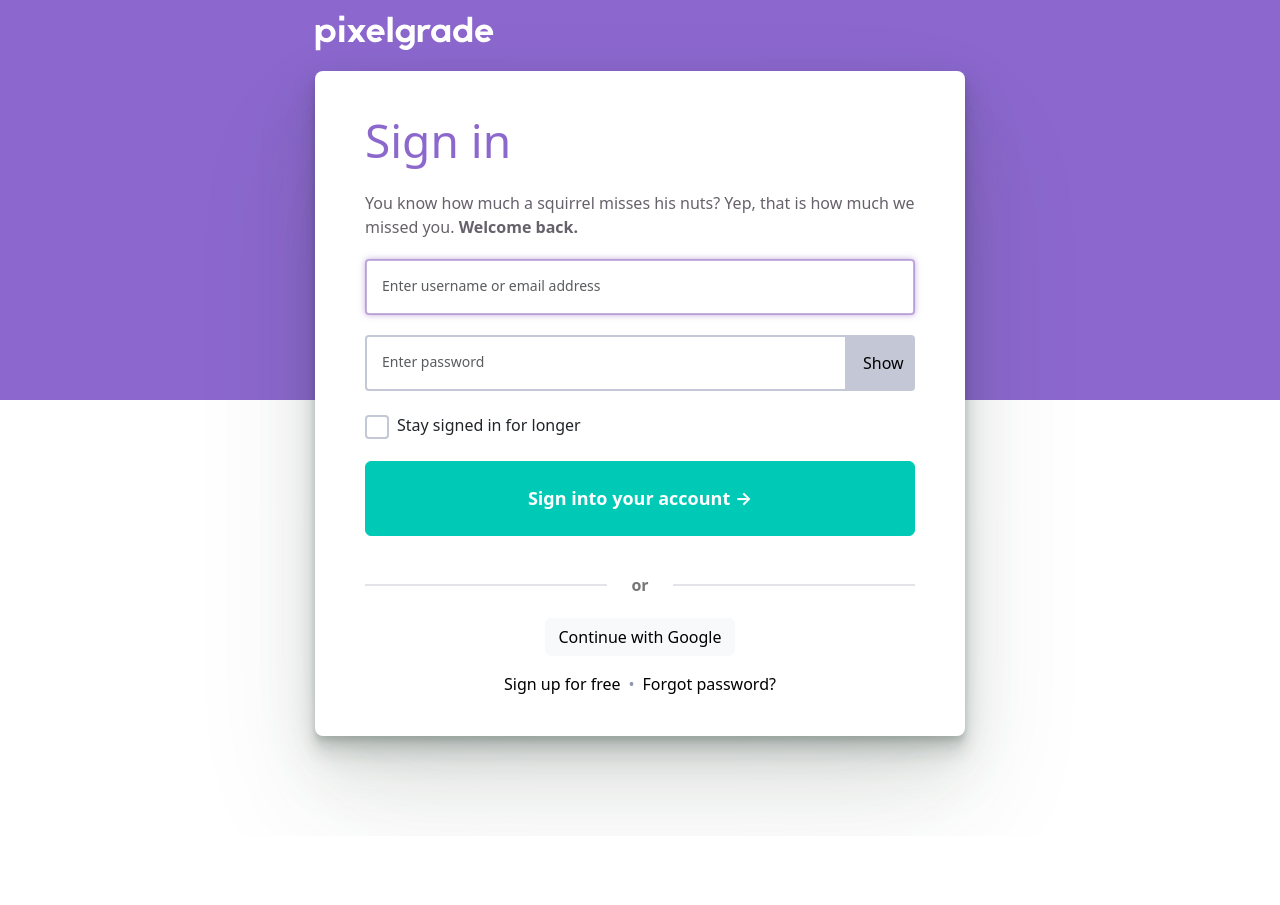
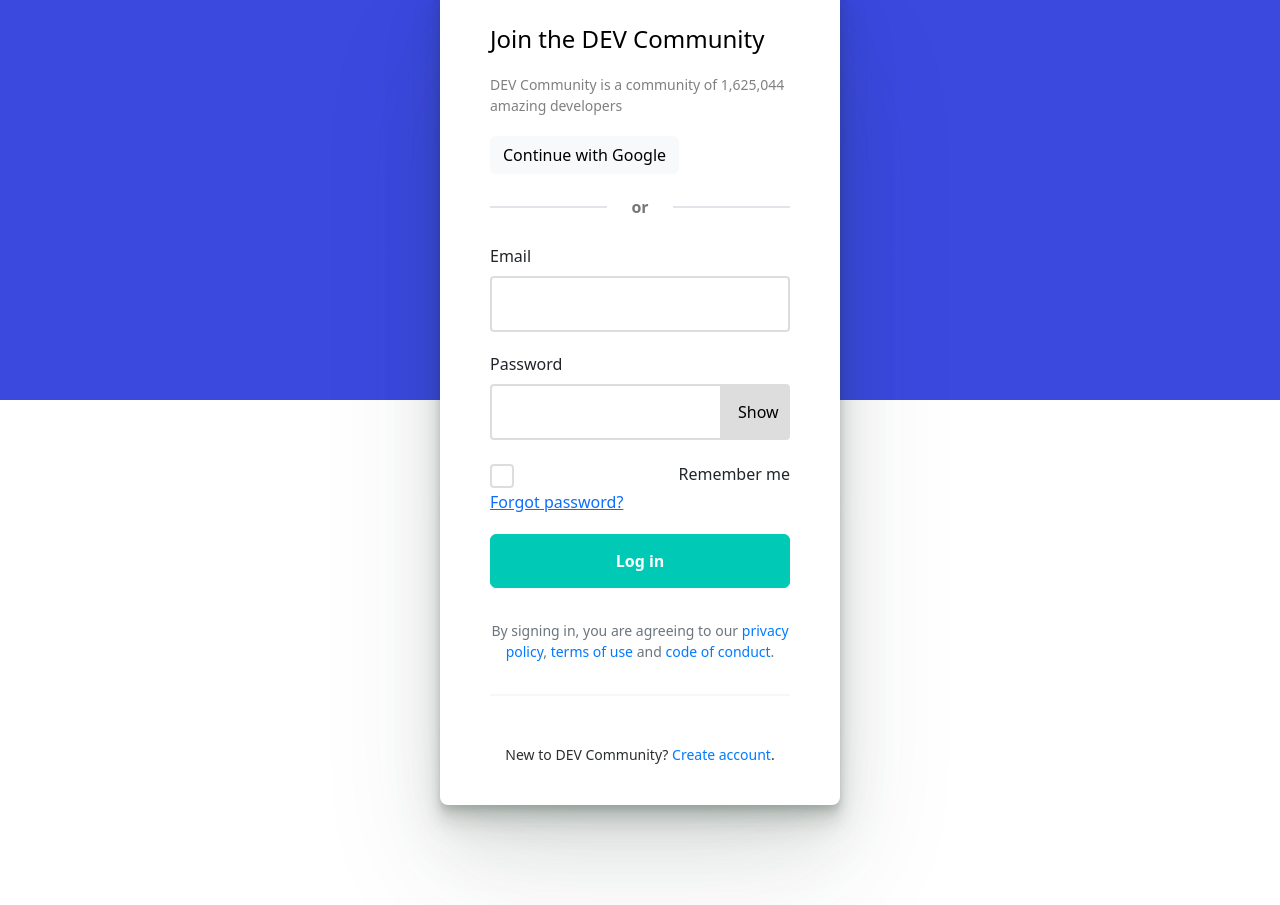
Before and after one commit to its-hmtu/mern-web-blog, a React (Vite) app in the folder client/: page /signin in a window 1280 px wide. Before the commit the page ends 836 px from the top, so only its background shows below. Built offline with nearby package versions, Linux system fonts and the light colour scheme.

Commit message:
Update UI dang nhap

```diff
--- a/client/src/assets/styles/pages/SignInPage/index.scss
+++ b/client/src/assets/styles/pages/SignInPage/index.scss
@@ -23,12 +23,12 @@
   left: calc(50% - 50vw);
   right: calc(50% - 50vw);
   bottom: 0;
-  background: linear-gradient(to bottom, $purple-400 50%, #fff 50%);
+  background: linear-gradient(to bottom, #3b49df 50%, #fff 50%);
   z-index: -1;
 }
 
 .sign-in-container {
-  width: 650px;
+  width: 400px;
   max-width: 100%;
   margin: 0 auto;
   padding: 40px 0 100px;
@@ -36,11 +36,6 @@
   &-inner {
     background: #fff;
     border-radius: 8px;
-    -webkit-box-shadow: 0 4px 4px 0 rgba(42, 54, 52, 0.1),
-      0 8px 8px 0 rgba(42, 54, 52, 0.1), 0 16px 16px 0 rgba(42, 54, 52, 0.1),
-      0 16px 32px 0 rgba(42, 54, 52, 0.1), 0 32px 64px 0 rgba(42, 54, 52, 0.1),
-      0 64px 128px 0 rgba(42, 54, 52, 0.1);
-
     box-shadow: 0 4px 4px 0 rgba(42, 54, 52, 0.1),
       0 8px 8px 0 rgba(42, 54, 52, 0.1), 0 16px 16px 0 rgba(42, 54, 52, 0.1),
       0 16px 32px 0 rgba(42, 54, 52, 0.1), 0 32px 64px 0 rgba(42, 54, 52, 0.1),
@@ -50,9 +45,9 @@
   }
 }
 
-.logo-wrapper {
-  margin: 0 auto 20px;
-}
+// .logo-wrapper {
+//   margin: 0 auto 20px;
+// }
 
 .sign-in-box {
   & > * + * {
@@ -60,14 +55,42 @@
   }
 
   h1 {
-    font-size: 46px;
+    font-size: 24px;
     line-height: 1.3;
     margin: 0;
-    color: $purple-400;
+    color: black;
   }
 
   p {
-    color: $gray-400;
+    color: gray;
+    font-size: 14px;
+  }
+
+  .separator-top {
+    display: flex;
+    align-items: center;
+    text-align: center;
+    margin: 1rem 0;
+
+    hr {
+      flex: 1;
+      border: none;
+      border-top: 2px solid $gray-200;
+    }
+
+    .left-line {
+      margin-right: 8px;
+    }
+
+    .right-line {
+      margin-left: 8px;
+    }
+
+    span {
+      padding: 0 16px;
+      color: #777;
+      font-weight: bold;
+    }
   }
 
   form {
@@ -81,57 +104,68 @@
       padding: 14px 15px;
       border-radius: 4px;
       outline: 0;
-      border: 2px solid $gray-100;
+      border: 2px solid #ddd;
 
-      &::placeholder {
-        position: absolute;
-        top: 5px;
-        transform: translateY(55%);
+      // &::placeholder {
+      //   position: absolute;
+      //   top: 5px;
+      //   transform: translateY(55%);
 
-        font-size: 14px;
-        transition: all 0.3s ease-in-out;
-      }
+      //   font-size: 14px;
+      //   transition: all 0.3s ease-in-out;
+      // }
 
       &:hover {
-        border-color: $gray-200;
+        border-color: #ccc;
       }
 
       &:focus {
-        border-color: $purple-shadow;
-        box-shadow: 0 0 6px $purple-shadow;
-        -webkit-box-shadow: 0 0 6px $purple-shadow;
+        border-color: #3b49df;
+        box-shadow: 0 0 6px #3b49df;
+        // -webkit-box-shadow: 0 0 6px $purple-shadow;
 
-        &::placeholder {
-          color: $purple-400;
-          font-size: 13px;
-          position: absolute;
-          top: -10px;
-        }
+        // &::placeholder {
+        //   color: $purple-400;
+        //   font-size: 13px;
+        //   position: absolute;
+        //   top: -10px;
+        // }
       }
     }
 
     .form-check {
       display: flex;
+      justify-content: space-between;
       align-items: center;
-      gap: 8px;
+      // gap: 8px;
 
       input[type="checkbox"] {
         width: 24px;
         height: 24px;
-        border: 2px solid $gray-100;
+        border: 2px solid #ddd;
         transition: border-color 0.3s ease-in-out;
 
-        &:focus {
-          border-color: $purple-shadow;
-          box-shadow: 0 0 6px $purple-shadow;
-          -webkit-box-shadow: 0 0 6px $purple-shadow;
+        &:hover {
+          border-color: #ccc;
+          box-shadow: 0 0 6px #ccc;
+          // -webkit-box-shadow: 0 0 6px $purple-shadow;
         }
 
         &:checked {
-          background-color: $purple-500;
-          border-color: $purple-500;
+          background-color: #3b49df;
+          border-color: #3b49df;
           box-shadow: none;
-          -webkit-box-shadow: none;
+          // -webkit-box-shadow: none;
+        }
+      }
+      .text-end {
+        font-size: 0.875rem;
+        color: #007bff;
+        text-decoration: none;
+
+        &:hover {
+          text-decoration: underline;
+          color: #0056b3;
         }
       }
     }
@@ -146,7 +180,7 @@
 
       input[type="password"]:hover {
         button {
-          border-left: 2px solid $gray-200;
+          border-left: 2px solid #ccc;
         }
       }
 
@@ -157,42 +191,59 @@
         border-top-left-radius: 0;
         border-bottom-left-radius: 0;
         border: none;
-        background-color: $gray-100;
+        background-color:  #ddd;
         color: #000;
 
         &:active,
         &:focus,
         &:hover {
-          background-color: $gray-100;
+          background-color: #ddd;
           color: #000;
         }
       }
     }
 
     .sign-in-btn {
-      padding: 23px;
+      padding: 14px;
       max-width: 100%;
       width: 100%;
-      font-size: 18px;
+      font-size: 16px;
       font-weight: 700;
       background-color: $cyan;
       border-color: $cyan;
       transition: all 0.3s ease-in-out;
 
       &:hover {
-        background-color: $cyan;
-        border-color: $cyan;
+        background-color: #333a80;
+        border-color: #333a80;
         box-shadow: 0 10px 20px -10px rgba(0,0,0,.7);
-        -webkit-box-shadow: 0 10px 20px -10px rgba(0,0,0,.7);
-        transform: scale(1.05) translateY(-3px);
+        // -webkit-box-shadow: 0 10px 20px -10px rgba(0,0,0,.7);
+        // transform: scale(1.05) translateY(-3px);
       }
     }
   }
 
   .alternative-login {
     margin-top: 32px;
+    text-align: center;
 
-    .separator {
+    p {
+      margin-top: 16px;
+      font-size: 14px;
+      color: #6c757d;
+
+      a {
+        color: #007bff;
+        text-decoration: none;
+
+        &:hover {
+          text-decoration: underline;
+          color: #0056b3;
+        }
+      }
+    }
+
+    .separator-under {
       display: flex;
       align-items: center;
       text-align: center;
@@ -201,42 +252,35 @@
       hr {
         flex: 1;
         border: none;
-        border-top: 2px solid $gray-200;
-      }
-
-      .left-line {
-        margin-right: 8px;
-      }
-
-      .right-line {
-        margin-left: 8px;
-      }
-
-      span {
-        padding: 0 16px;
-        color: #777;
-        font-weight: bold;
+        border-top: 2px solid #ddd;
       }
     }
 
-    p {
-      margin-top: 16px;
+    .new-account{
+      margin-top: 32px;
+      text-align: center;
 
-      a {
-        color: #000;
-        text-decoration: none;
+      p {
+        margin-top: 16px;
+        font-size: 14px;
+        color: #2b2e31;
 
-        &:hover {
-          color: $purple-hover;
-          text-decoration: underline;
+        link {
+          color: #4088d6;
+          text-decoration: none;
+
+          &:hover {
+            text-decoration: underline;
+            color: #0056b3;
+          }
         }
       }
     }
   }
 }
 
-.dot-seperator::before {
-  content: "•";
-  color: $gray-200;
-  margin: 0 8px;
-}
+// .dot-seperator::before {
+//   content: "•";
+//   color: $gray-200;
+//   margin: 0 8px;
+// }
--- a/client/src/pages/SignInPage/index.jsx
+++ b/client/src/pages/SignInPage/index.jsx
@@ -1,7 +1,7 @@
 import React, { useEffect, useRef } from 'react';
 import { Container, Row, Col, Form, Button, InputGroup } from 'react-bootstrap';
 import { Link } from 'react-router-dom';
-import { LogoSvg } from 'svg/Logo';
+// import { LogoSvg } from 'svg/Logo';
 
 const SignInPage = () => {
   const [showPassword, setShowPassword] = React.useState(false);
@@ -11,62 +11,67 @@
     setShowPassword(!showPassword);
   }
 
-  useEffect(() => {
-    ref.current.focus()
-  }, [])
+  // useEffect(() => {
+  //   ref.current.focus()
+  // }, [])
 
   return (
     <div className='sign-in-wrapper'>
       <Container fluid className="sign-in-container">
         <div className='logo-wrapper'>
-          <LogoSvg />
+          <h1>DEV</h1>
         </div>
         <div className="sign-in-container-inner">
           <Col sm={12}>
             <div className="sign-in-box">
-              <h1 className="text-start">Sign in</h1>
-              <p className="text-start">You know how much a squirrel misses his nuts? Yep, that is how much we missed you. <strong>Welcome back.</strong></p>
+              <h1 className="text-start">Join the DEV Community</h1>
+              <p className="text-start">DEV Community is a community of 1,625,044 amazing developers</p>
+              <Button variant="light" className="login-button" block>
+                Continue with Google
+              </Button>
+
+              <div className="separator-top">
+                <hr className="left-line" />
+                  <span>or</span>
+                <hr className="right-line" />
+              </div>
               <Form>
                 <Form.Group>
-                  {/* <Form.Label>Username or Email Address</Form.Label> */}
-                  <Form.Control type="email" placeholder="Enter username or email address" ref={ref}/>
+                  <Form.Label>Email</Form.Label>
+                  <Form.Control type="email" ref={ref} />
                 </Form.Group>
 
                 <Form.Group className='password-group'>
-                  {/* <Form.Label>Password</Form.Label> */}
+                  <Form.Label>Password</Form.Label>
                   <InputGroup>
-                    <Form.Control type={showPassword ? 'text' : 'password'} placeholder="Enter password" />
+                    <Form.Control type={showPassword ? 'text' : 'password'} />
                     <Button variant="dark" onClick={handleShowPassword}>
                       {showPassword ? 'Hide' : 'Show'}
                     </Button>
                   </InputGroup>
                 </Form.Group>
 
-                <Form.Group>
-                  <Form.Check type="checkbox" label="Stay signed in for longer" />
+                <Form.Group className="checkbox-group">
+                  <Form.Check type="checkbox" label="Remember me" />
+                  <a href="#" className="text-end">Forgot password?</a>
                 </Form.Group>
 
                 <Button className='sign-in-btn' variant="primary" type="submit" block>
-                  Sign into your account →
+                  Log in
                 </Button>
               </Form>
-
               <div className="alternative-login text-center">
-                  <div className="separator">
-                      <hr className="left-line" />
-                      <span>or</span>
-                      <hr className="right-line" />
-                  </div>
-                  <Button variant="light" block>
-                      Continue with Google
-                  </Button>
+                <p>
+                  By signing in, you are agreeing to our <a href="#">privacy policy</a>, <a href="#">terms of use</a> and <a href="#">code of conduct</a>.
+                </p>
+                <div className="separator-under">
+                  <hr />
+                </div>
+                <div className="new-account">
                   <p>
-                    <Link to="/register">
-                      Sign up for free
-                    </Link>
-                    <span className='dot-seperator'></span>
-                    <a href="#">Forgot password?</a>
+                    New to DEV Community? <Link to="/register">Create account</Link>.
                   </p>
+                </div>
               </div>
             </div>
           </Col>
```
